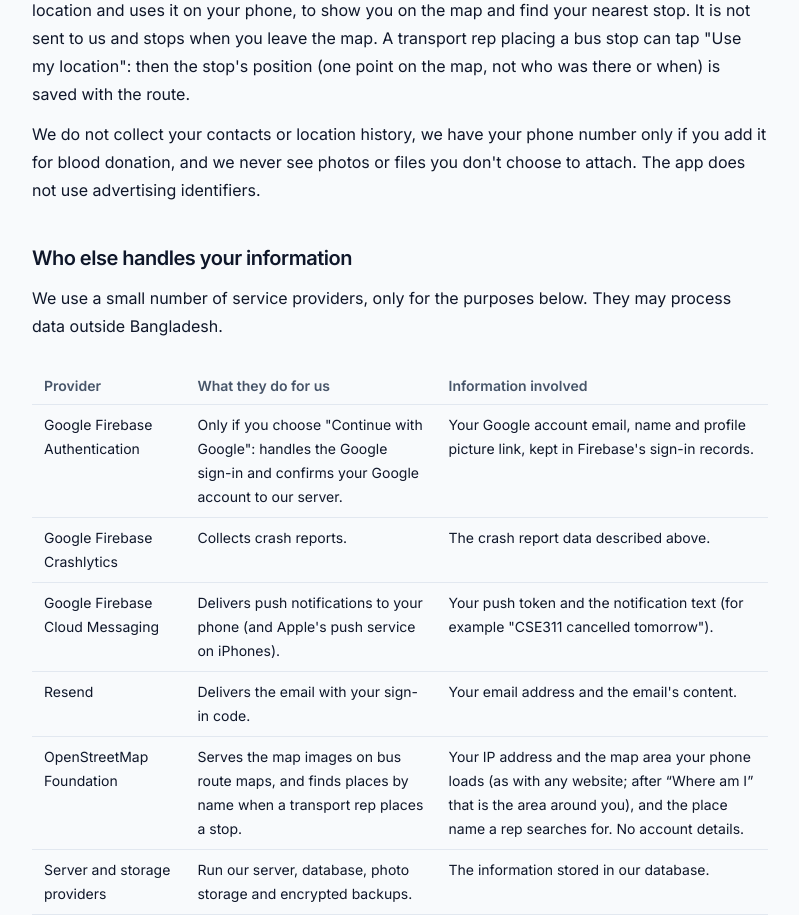
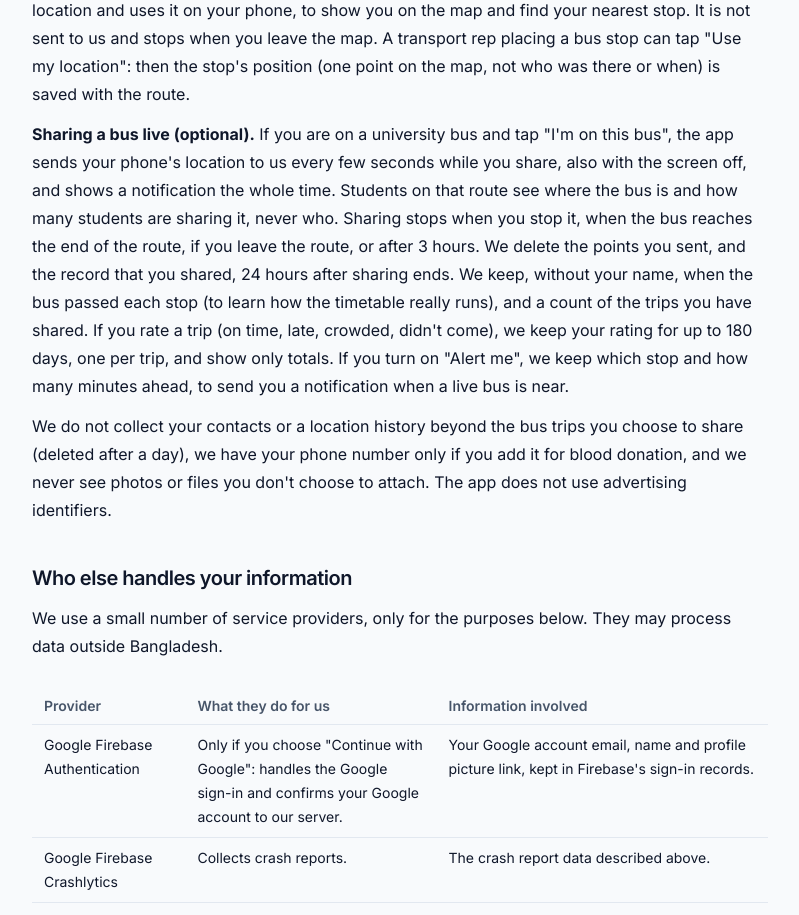
Before and after one commit to zamansheikh/campussaga, a Next.js app in the folder apps/web/: page /privacy in a window 1280 px wide. Shown: the part 3000-3915 px from the top of the page, without its empty margins (240-1039 px from the left). Built offline with nearby package versions, Linux system fonts and the light colour scheme; no server answers.

Commit message:
feat(web): privacy policy covers live bus sharing, trip ratings and alerts

```diff
--- a/apps/web/src/app/(site)/privacy/page.tsx
+++ b/apps/web/src/app/(site)/privacy/page.tsx
@@ -194,7 +194,20 @@ export default function PrivacyPage() {
           with the route.
         </p>
         <p>
-          We do not collect your contacts or location history, we have your phone number only if you add it for
+          <strong>Sharing a bus live (optional).</strong> If you are on a university bus and tap &quot;I&apos;m on
+          this bus&quot;, the app sends your phone&apos;s location to us every few seconds while you share, also with
+          the screen off, and shows a notification the whole time. Students on that route see where the bus is and how
+          many students are sharing it, never who. Sharing stops when you stop it, when the bus reaches the end of the
+          route, if you leave the route, or after 3 hours. We delete the points you sent, and the record that you
+          shared, 24 hours after sharing ends. We keep, without your name, when the bus passed each stop (to learn how
+          the timetable really runs), and a count of the trips you have shared. If you rate a trip (on time, late,
+          crowded, didn&apos;t come), we keep your rating for up to 180 days, one per trip, and show only totals. If you
+          turn on &quot;Alert me&quot;, we keep which stop and how many minutes ahead, to send you a notification when
+          a live bus is near.
+        </p>
+        <p>
+          We do not collect your contacts or a location history beyond the bus trips you choose to share (deleted
+          after a day), we have your phone number only if you add it for
           blood donation, and we never see photos or files you don&apos;t choose to attach. The app does not use advertising identifiers.
         </p>
 
```
